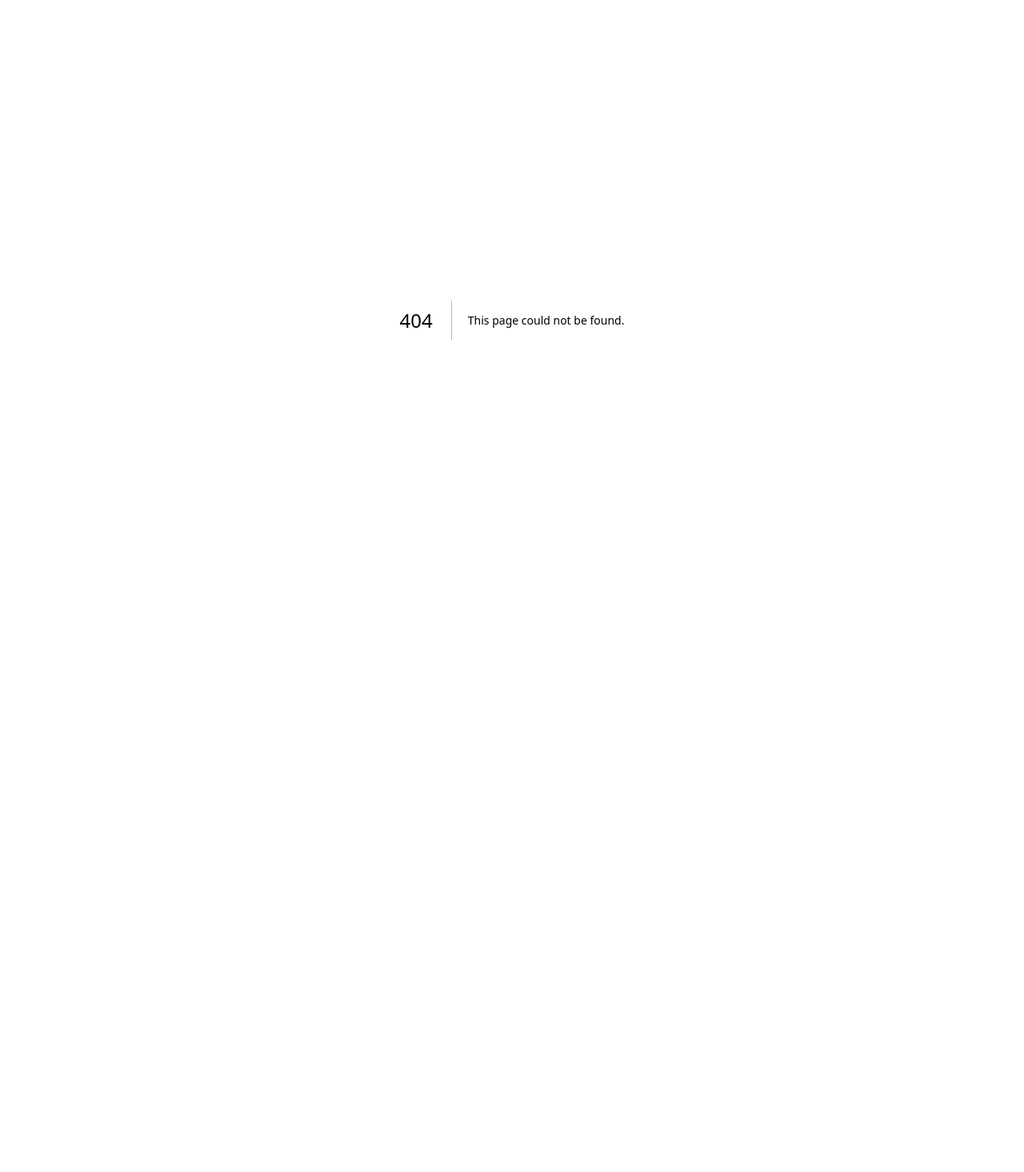
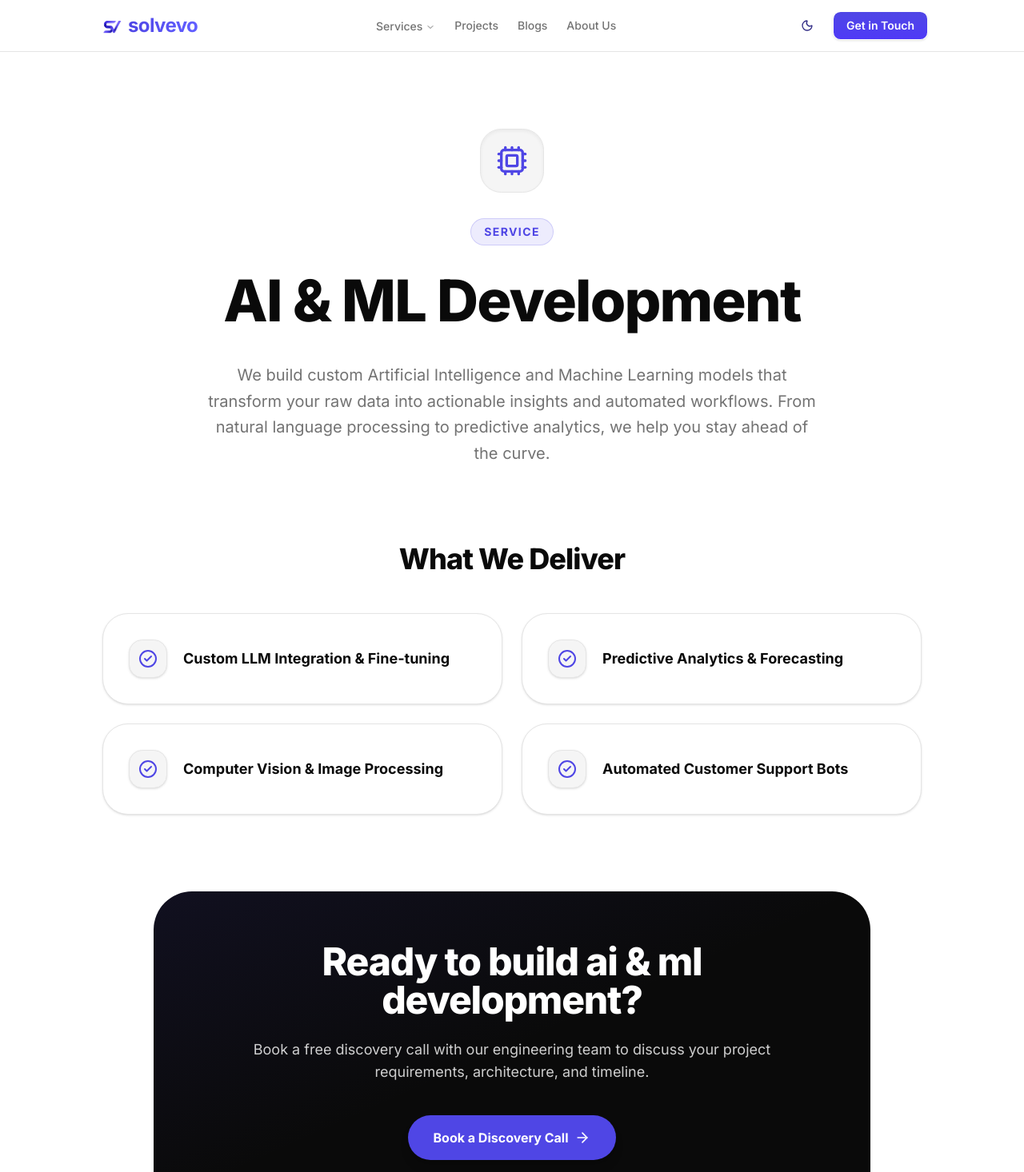
Before and after one commit to solvevo-agency/solvevo-agency-portfolio, a Next.js app: page /services/ai-ml-development in a window 1280 px wide. Before the commit this address had no page. Shown: the top 1466 px of the page at 80% size. Before the commit the page ends 800 px from the top, so only its background shows below. Built offline with nearby package versions, Linux system fonts and the light colour scheme.

Commit message:
feat: implement dynamic service detail pages and update navigation grid to link directly to service views

```diff
--- /dev/null
+++ b/src/app/(landing)/services/[slug]/page.tsx
@@ -0,0 +1,27 @@
+import { ServiceDetailView } from "@/features/landing/components/services/service-detail-view";
+import { megaMenuServices } from "@/features/landing/static-data/services-nav.data";
+import { notFound } from "next/navigation";
+
+interface PageProps {
+  params: Promise<{
+    slug: string;
+  }>;
+}
+
+export function generateStaticParams() {
+  return megaMenuServices.map((service) => ({
+    slug: service.slug,
+  }));
+}
+
+export default async function ServicePage({ params }: PageProps) {
+  const resolvedParams = await params;
+
+  const service = megaMenuServices.find((s) => s.slug === resolvedParams.slug);
+
+  if (!service) {
+    notFound();
+  }
+
+  return <ServiceDetailView slug={resolvedParams.slug} />;
+}
--- /dev/null
+++ b/src/features/landing/components/services/service-detail-view.tsx
@@ -0,0 +1,138 @@
+"use client";
+
+import Link from "next/link";
+import { motion } from "motion/react";
+import { ArrowRight, CheckCircle2 } from "lucide-react";
+import { notFound } from "next/navigation";
+import { megaMenuServices } from "../../static-data/services-nav.data";
+
+export function ServiceDetailView({ slug }: { slug: string }) {
+  const service = megaMenuServices.find((s) => s.slug === slug);
+
+  if (!service) {
+    notFound();
+  }
+
+  const IconComp = service.icon;
+
+  const containerVariants = {
+    hidden: { opacity: 0 },
+    visible: {
+      opacity: 1,
+      transition: {
+        staggerChildren: 0.1,
+      },
+    },
+  };
+
+  const itemVariants = {
+    hidden: { opacity: 0, y: 20 },
+    visible: { opacity: 1, y: 0, transition: { duration: 0.5 } },
+  };
+
+  return (
+    <div className="section-padding-x py-16 lg:py-24 min-h-[70vh] bg-background overflow-hidden">
+      <div className="max-w-7xl mx-auto flex flex-col gap-24">
+
+        {/* Hero Section */}
+        <motion.div
+          initial="hidden"
+          animate="visible"
+          variants={containerVariants}
+          className="flex flex-col items-center text-center max-w-4xl mx-auto"
+        >
+          <motion.div variants={itemVariants} className="mb-8">
+            <div className="flex h-20 w-20 items-center justify-center rounded-3xl bg-secondary text-primary shadow-inner border border-border mx-auto">
+              <IconComp className="h-10 w-10" />
+            </div>
+          </motion.div>
+
+          <motion.div variants={itemVariants}>
+            <span className="inline-block py-1.5 px-4 rounded-full bg-primary/10 text-primary text-xs sm:text-sm font-bold tracking-widest uppercase mb-6 border border-primary/20">
+              Service
+            </span>
+          </motion.div>
+
+          <motion.h1
+            variants={itemVariants}
+            className="text-4xl sm:text-5xl md:text-6xl lg:text-7xl font-extrabold tracking-tight text-foreground leading-tight mb-8"
+          >
+            {service.title}
+          </motion.h1>
+
+          <motion.p
+            variants={itemVariants}
+            className="text-lg sm:text-xl text-muted-foreground leading-relaxed max-w-3xl"
+          >
+            {service.longDescription}
+          </motion.p>
+        </motion.div>
+
+        {/* Features Bento Grid */}
+        <motion.div
+          initial="hidden"
+          whileInView="visible"
+          viewport={{ once: true, margin: "-100px" }}
+          variants={containerVariants}
+          className="flex flex-col gap-12"
+        >
+          <div className="text-center max-w-2xl mx-auto">
+            <motion.h2
+              variants={itemVariants}
+              className="text-3xl md:text-4xl font-extrabold tracking-tight text-foreground"
+            >
+              What We Deliver
+            </motion.h2>
+          </div>
+
+          <div className="grid gap-6 md:grid-cols-2 max-w-5xl mx-auto w-full">
+            {service.features.map((feature, idx) => (
+              <motion.div
+                key={idx}
+                variants={itemVariants}
+                className="group relative p-8 rounded-[2rem] bg-card border border-border shadow-sm hover:shadow-xl transition-all duration-500 overflow-hidden flex items-start gap-5"
+              >
+                <div className="absolute inset-0 bg-gradient-to-br from-primary/5 via-transparent to-transparent opacity-0 group-hover:opacity-100 transition-opacity duration-500 pointer-events-none" />
+
+                <div className="flex h-12 w-12 shrink-0 items-center justify-center rounded-xl bg-secondary text-primary shadow-sm border border-border group-hover:bg-primary group-hover:text-primary-foreground transition-colors duration-500 relative z-10">
+                  <CheckCircle2 className="h-6 w-6" />
+                </div>
+
+                <div className="flex flex-col relative z-10 pt-2.5">
+                  <h4 className="text-lg font-bold text-foreground group-hover:text-primary transition-colors duration-300">
+                    {feature}
+                  </h4>
+                </div>
+              </motion.div>
+            ))}
+          </div>
+        </motion.div>
+
+        {/* Call to Action */}
+        <motion.div
+          initial={{ opacity: 0, y: 30 }}
+          whileInView={{ opacity: 1, y: 0 }}
+          viewport={{ once: true }}
+          transition={{ duration: 0.6 }}
+          className="max-w-4xl mx-auto w-full rounded-[3rem] bg-foreground text-background p-10 md:p-16 flex flex-col items-center text-center relative overflow-hidden"
+        >
+          <div className="absolute inset-0 bg-gradient-to-br from-primary/20 via-transparent to-transparent opacity-50" />
+          <h2 className="text-3xl md:text-5xl font-extrabold tracking-tight mb-6 relative z-10">
+            Ready to build {service.title.toLowerCase()}?
+          </h2>
+          <p className="text-lg text-background/80 mb-10 max-w-2xl relative z-10">
+            Book a free discovery call with our engineering team to discuss your project requirements, architecture, and timeline.
+          </p>
+          <Link
+            href="/#contact"
+            className="inline-flex h-14 items-center justify-center rounded-full bg-primary px-8 text-base font-bold text-primary-foreground shadow-lg hover:bg-primary/90 hover:scale-105 transition-all relative z-10 gap-2 group"
+          >
+            Book a Discovery Call
+            <ArrowRight className="h-5 w-5 group-hover:translate-x-1 transition-transform" />
+          </Link>
+        </motion.div>
+
+      </div>
+    </div>
+  );
+}
--- a/src/features/landing/components/services/services-grid.tsx
+++ b/src/features/landing/components/services/services-grid.tsx
@@ -1,4 +1,4 @@
-import { megaMenuServices, megaMenuHiring } from "../../static-data/services-nav.data";
+import { megaMenuServices } from "../../static-data/services-nav.data";
 import { ArrowRight } from "lucide-react";
 import Link from "next/link";
 
@@ -20,7 +20,7 @@ export function ServicesGrid() {
               <div
                 key={service.title}
                 className="group relative flex flex-col justify-between overflow-hidden rounded-2xl border bg-card p-8 shadow-sm transition-all hover:shadow-md hover:-translate-y-1"
-                id={service.href.split("#")[1]}
+                id={service.slug}
               >
                 <div>
                   <div className="mb-6 inline-flex h-12 w-12 items-center justify-center rounded-xl bg-primary/10 text-primary group-hover:bg-primary group-hover:text-primary-foreground transition-colors">
@@ -32,38 +32,11 @@ export function ServicesGrid() {
                   </p>
                 </div>
                 <div className="mt-8">
-                  <Link href="/#contact" className="inline-flex items-center text-sm font-semibold text-primary hover:underline">
-                    Let&apos;s talk <ArrowRight className="ml-1 h-4 w-4" />
+                  <Link href={service.href} className="inline-flex items-center text-sm font-semibold text-primary hover:underline">
+                    View Service <ArrowRight className="ml-1 h-4 w-4 group-hover:translate-x-1 transition-transform" />
                   </Link>
                 </div>
               </div>
-            ))}
-          </div>
-        </div>
-
-        {/* Dedicated Teams / Hiring */}
-        <div>
-          <div className="mb-12 text-center md:text-left">
-            <h2 className="text-3xl font-bold tracking-tight sm:text-4xl">Dedicated Teams & Hiring</h2>
-            <p className="mt-4 text-muted-foreground text-lg max-w-2xl">
-              Scale your engineering capacity instantly with our vetted professionals.
-            </p>
-          </div>
-          <div className="grid gap-4 sm:grid-cols-2 lg:grid-cols-3">
-            {megaMenuHiring.map((item) => (
-              <Link
-                key={item.title}
-                href={item.href}
-                className="group flex items-center justify-between rounded-xl border bg-secondary/20 p-5 transition-all hover:bg-muted hover:shadow-sm"
-              >
-                <div className="flex items-center gap-4">
-                  <div className="flex h-10 w-10 items-center justify-center rounded-lg bg-background shadow-sm text-foreground group-hover:text-primary transition-colors">
-                    <item.icon className="h-5 w-5" />
-                  </div>
-                  <span className="font-semibold">{item.title}</span>
-                </div>
-                <ArrowRight className="h-4 w-4 text-muted-foreground group-hover:text-primary group-hover:translate-x-1 transition-all" />
-              </Link>
             ))}
           </div>
         </div>
--- a/src/features/landing/static-data/services-nav.data.ts
+++ b/src/features/landing/static-data/services-nav.data.ts
@@ -13,46 +13,86 @@ import {
 export const megaMenuServices = [
   {
     title: "AI & ML Development",
+    slug: "ai-ml-development",
     description: "Intelligent solutions to automate and elevate your business.",
+    longDescription: "We build custom Artificial Intelligence and Machine Learning models that transform your raw data into actionable insights and automated workflows. From natural language processing to predictive analytics, we help you stay ahead of the curve.",
     icon: Cpu,
-    href: "/services#ai-ml",
+    href: "/services/ai-ml-development",
+    features: [
+      "Custom LLM Integration & Fine-tuning",
+      "Predictive Analytics & Forecasting",
+      "Computer Vision & Image Processing",
+      "Automated Customer Support Bots"
+    ]
   },
   {
     title: "Web Development",
+    slug: "web-development",
     description: "High-performance, scalable web applications.",
+    longDescription: "Our web development team specializes in building lightning-fast, highly scalable applications using modern frameworks like Next.js and React. We focus on SEO, accessibility, and pixel-perfect UI implementation.",
     icon: Globe,
-    href: "/services#web-development",
+    href: "/services/web-development",
+    features: [
+      "Next.js & React Single Page Applications",
+      "High-Conversion E-commerce Platforms",
+      "Custom SaaS Dashboards & Portals",
+      "Headless CMS Integration"
+    ]
   },
   {
     title: "Mobile App Development",
+    slug: "mobile-app-development",
     description: "Native and cross-platform mobile experiences.",
+    longDescription: "We create fluid, engaging mobile applications for iOS and Android. Whether you need a native Swift/Kotlin app or a cross-platform React Native solution, we deliver apps that users love to interact with.",
     icon: Smartphone,
-    href: "/services#mobile",
+    href: "/services/mobile-app-development",
+    features: [
+      "React Native Cross-Platform Apps",
+      "Native iOS & Android Development",
+      "App Store Optimization (ASO)",
+      "Real-time Chat & Notifications"
+    ]
   },
   {
     title: "Data Engineering",
+    slug: "data-engineering",
     description: "Robust data pipelines and analytics solutions.",
+    longDescription: "Unlock the true value of your data. We design and implement robust, scalable data pipelines and warehouses that clean, store, and process massive datasets securely and efficiently in real-time.",
     icon: Database,
-    href: "/services#data",
+    href: "/services/data-engineering",
+    features: [
+      "ETL Pipeline Design & Automation",
+      "Data Warehouse Setup (Snowflake, BigQuery)",
+      "Real-time Data Streaming",
+      "Business Intelligence Dashboards"
+    ]
   },
   {
     title: "Cloud Solutions",
+    slug: "cloud-solutions",
     description: "Secure, scalable cloud infrastructure and migration.",
+    longDescription: "Scale securely with our cloud architecture services. We help businesses migrate to AWS, GCP, or Azure, optimizing for cost, performance, and bulletproof security.",
     icon: Cloud,
-    href: "/services#cloud",
+    href: "/services/cloud-solutions",
+    features: [
+      "Cloud Migration Strategy & Execution",
+      "Serverless Architecture Design",
+      "DevOps & CI/CD Pipeline Automation",
+      "Infrastructure Security Audits"
+    ]
   },
   {
     title: "MVP Development",
+    slug: "mvp-development",
     description: "Fast go-to-market prototypes for your startups.",
+    longDescription: "Got an idea? Let's build it fast. We specialize in rapid Minimum Viable Product (MVP) development, helping startups launch their core features quickly to test the market and secure funding.",
     icon: MonitorPlay,
-    href: "/services#mvp",
+    href: "/services/mvp-development",
+    features: [
+      "Rapid Prototyping & Wireframing",
+      "Core Feature Engineering",
+      "Scalable Architecture from Day 1",
+      "Post-Launch Iteration Support"
+    ]
   },
 ];
-
-export const megaMenuHiring = [
-  { title: "Hire React/Next.js Devs", icon: Code2, href: "/contact?intent=hire-react" },
-  { title: "Hire Python/AI Devs", icon: Cpu, href: "/contact?intent=hire-python" },
-  { title: "Hire Cloud Engineers", icon: Cloud, href: "/contact?intent=hire-cloud" },
-  { title: "Dedicated Tech Teams", icon: Users, href: "/contact?intent=dedicated-teams" },
-  { title: "Staff Augmentation", icon: Briefcase, href: "/contact?intent=staff-aug" },
-];
```
